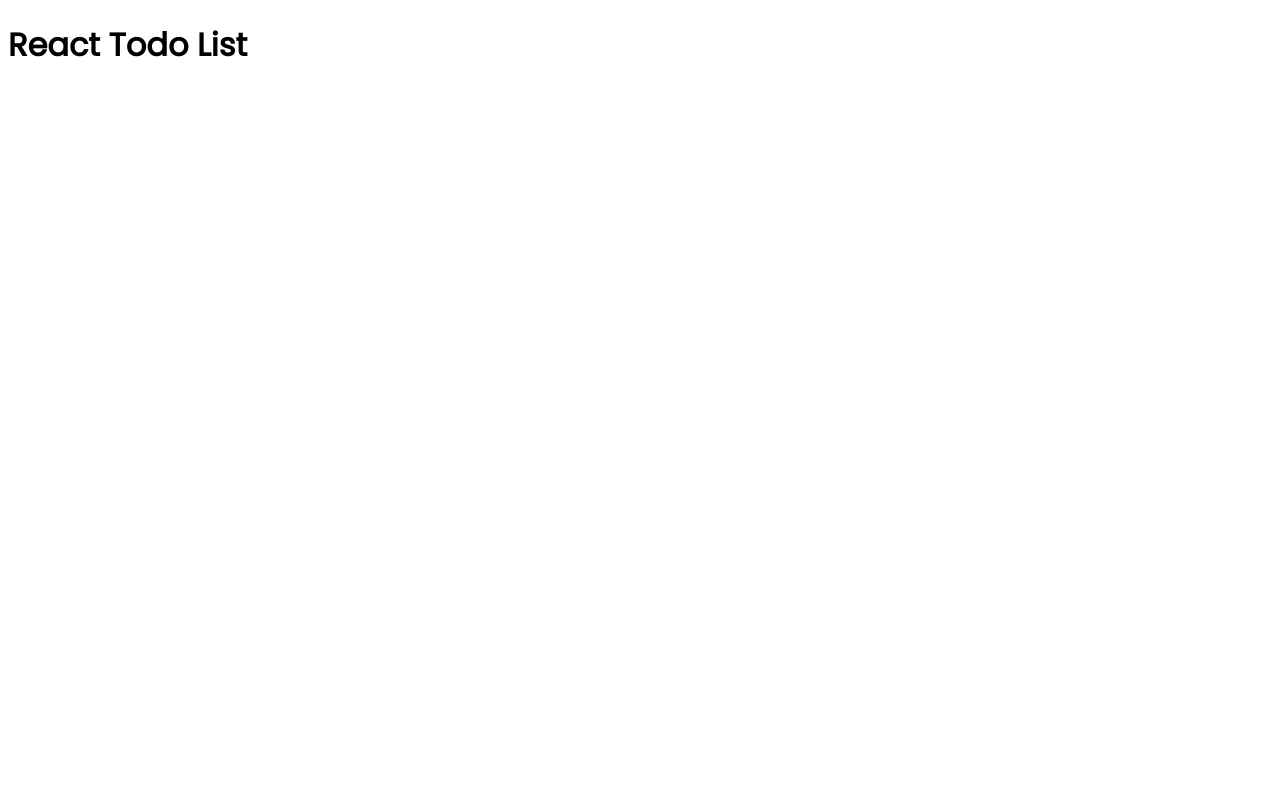
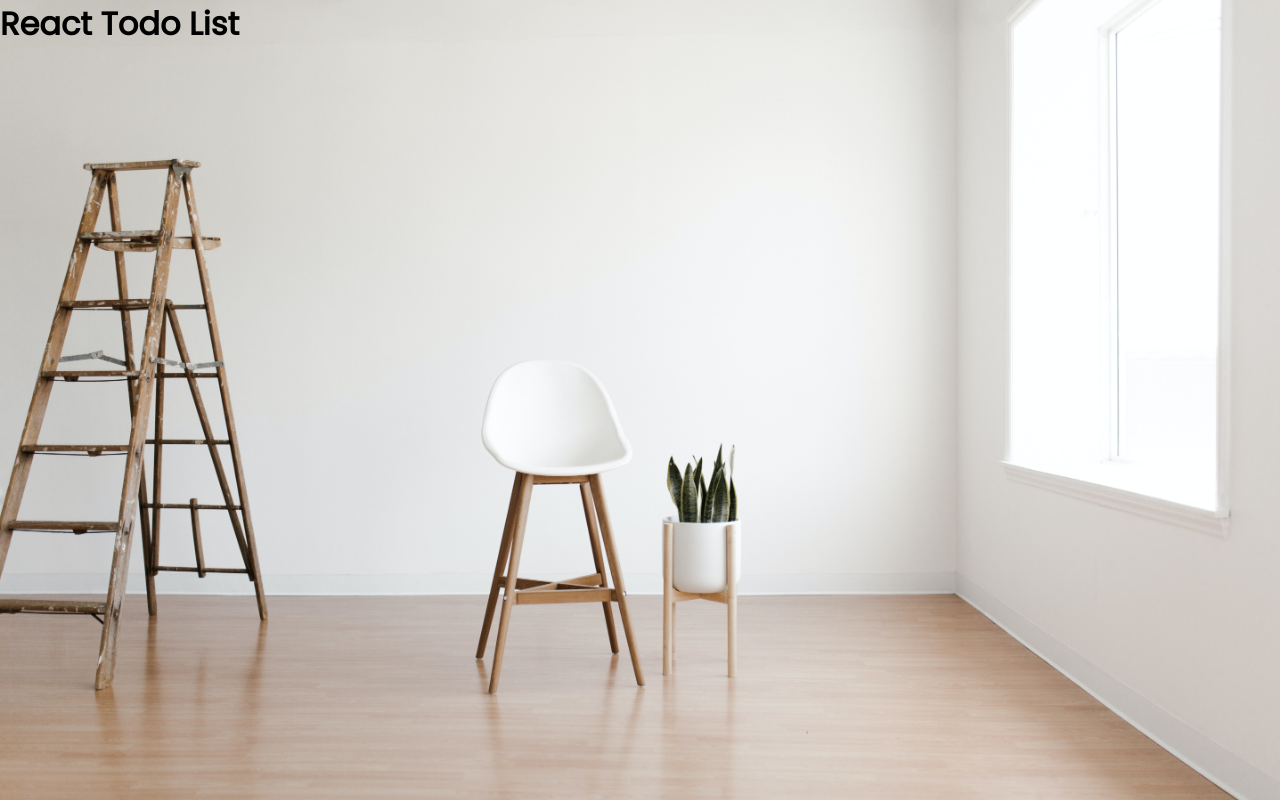
Before and after one commit to veerbal1/Todo-List, a React app: page / in a window 1280 px wide. Built offline with nearby package versions, Linux system fonts and the light colour scheme.

Commit message:
Added main background image

```diff
--- a/src/App.css
+++ b/src/App.css
@@ -1,4 +1,10 @@
 @import url("https://fonts.googleapis.com/css2?family=Poppins:wght@100;200;300;400&display=swap");
+
+*{
+    margin: 0;
+    padding: 0;
+    box-sizing: border-box;
+}
 
 html,
 body {
--- a/src/App.js
+++ b/src/App.js
@@ -1,9 +1,21 @@
 import React from "react";
 import "./App.css";
+import backgroundImage from "./assets/bg.jpg";
+
+const styles = {
+  main: {
+    width: "100vw",
+    height: "100vh",
+    backgroundImage: `url(${backgroundImage})`,
+    backgroundSize: "cover",
+    backgroundPosition: "center",
+    backgroundColor: "#B9A9A1",
+  },
+};
 
 function App() {
   return (
-    <div>
+    <div style={styles.main}>
       <h1>React Todo List</h1>
     </div>
   );
```
Also changed, not shown: src/assets/bg.jpg (added), 1 other file (tests, documents, lock files or other folders).
